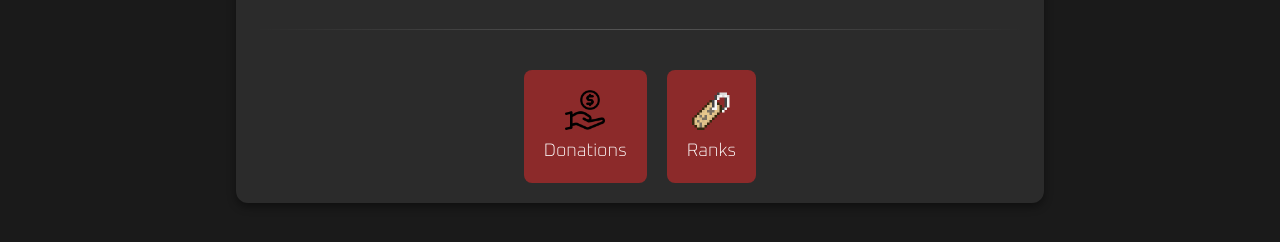
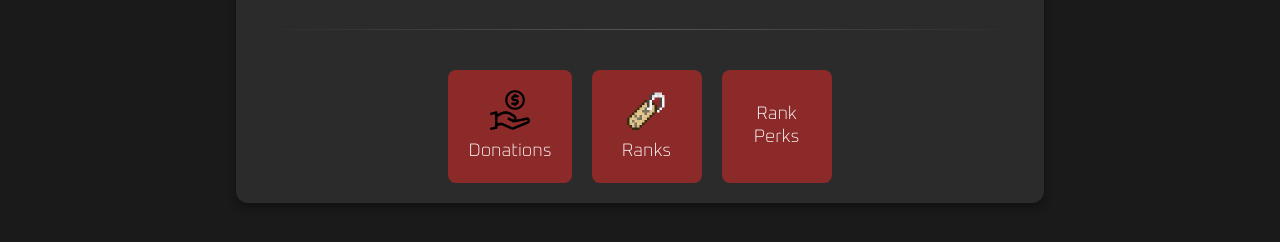
Before and after one commit to GogleSiteBank/VGSStore, a plain HTML site: page index.html in a window 1280 px wide. Shown: the part 386-628 px from the top of the page. Drawn offline with Linux system fonts and the light colour scheme.

Commit message:
Update index.html

```diff
--- a/index.html
+++ b/index.html
@@ -6,7 +6,7 @@
     <meta name="viewport" content="width=device-width, initial-scale=1.0">
     <title>VeryGoodSand</title>
     <link rel="stylesheet" href="https://fonts.googleapis.com/css2?family=Oxanium:wght@200&display=swap">
-    <link rel="icon" type="image/webp" href="favicon.webp">
+    <link rel="icon" type="image/webp" href="icon.webp">
     <style>
         body {
             background-color: #1a1a1a;
@@ -131,6 +131,9 @@
                 <img src="tag.webp" alt="Tag Icon">
                 Ranks
             </a>
+            <a href="rankperks.html" class="button" style="text-align: center;">
+                Rank Perks
+            </a>
         </div>
     </main>
 </body>
```
